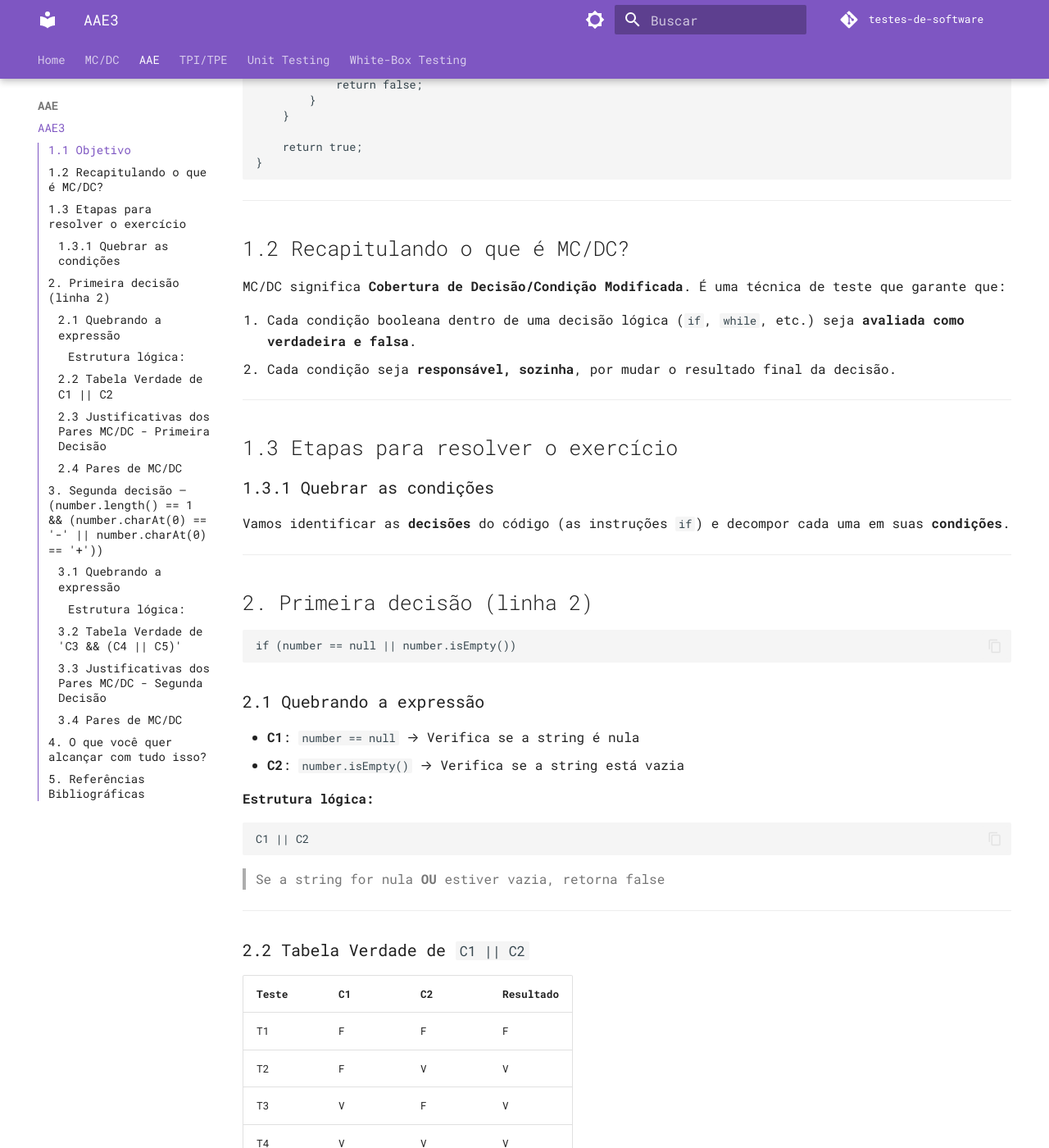
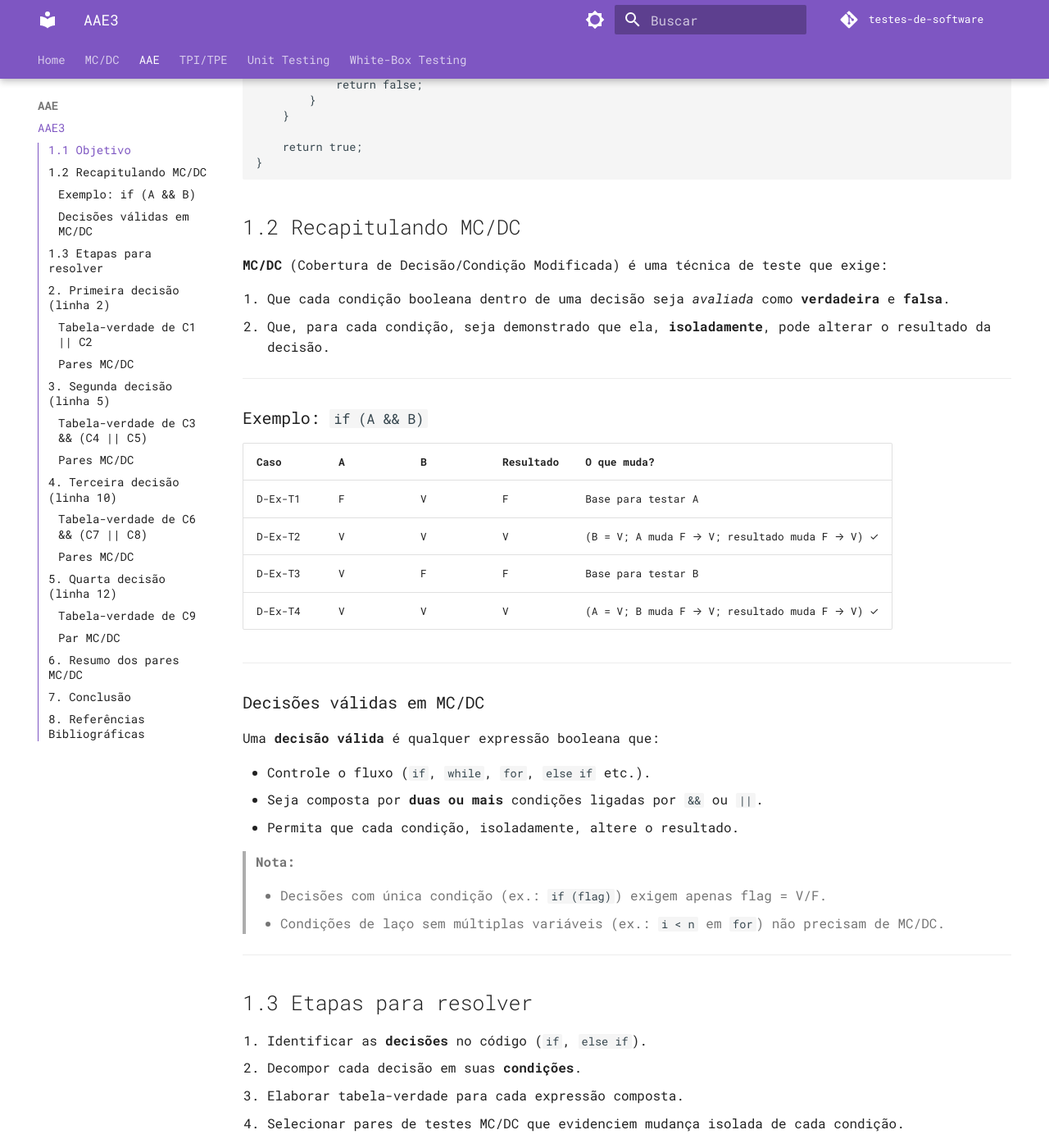
Before and after one commit to arthurrochamoreira/Testes-de-Software, an MkDocs documentation site: the page built from docs/aae3/aae3.md, in a window 1280 px wide and 1400 px high, scrolled down 548 px. Shown: the whole window at 82% size. Built offline with MkDocs 1.6.1 and Material for MkDocs 9.7.7, drawn with Linux system fonts in a browser that asks for light colours; comment, search, counter and statistics services are not loaded; some of the changed text lies outside the part shown.

Commit message:
update aae3

````diff
--- a/docs/aae3/aae3.md
+++ b/docs/aae3/aae3.md
@@ -27,142 +27,176 @@
     return true;
 }
 ```
----
 
-## 1.2 Recapitulando o que é MC/DC?
+## 1.2 Recapitulando MC/DC
 
-MC/DC significa **Cobertura de Decisão/Condição Modificada**. É uma técnica de teste que garante que:
+**MC/DC** (Cobertura de Decisão/Condição Modificada) é uma técnica de teste que exige:
 
-1. Cada condição booleana dentro de uma decisão lógica (`if`, `while`, etc.) seja **avaliada como verdadeira e falsa**.
-2. Cada condição seja **responsável, sozinha**, por mudar o resultado final da decisão.
+1. Que cada condição booleana dentro de uma decisão seja *avaliada* como **verdadeira** e **falsa**.
+2. Que, para cada condição, seja demonstrado que ela, **isoladamente**, pode alterar o resultado da decisão.
 
 ---
 
-## 1.3 Etapas para resolver o exercício
+### Exemplo: `if (A && B)`
 
-### 1.3.1 Quebrar as condições
+| Caso    | A | B | Resultado | O que muda?                                   |
+| ------- | - | - | --------- | --------------------------------------------- |
+| D-Ex-T1 | F | V | F         | Base para testar A                            |
+| D-Ex-T2 | V | V | V         | (B = V; A muda F → V; resultado muda F → V) ✓ |
+| D-Ex-T3 | V | F | F         | Base para testar B                            |
+| D-Ex-T4 | V | V | V         | (A = V; B muda F → V; resultado muda F → V) ✓ |
 
-Vamos identificar as **decisões** do código (as instruções `if`) e decompor cada uma em suas **condições**.
+---
+
+### Decisões válidas em MC/DC
+
+Uma **decisão válida** é qualquer expressão booleana que:
+
+* Controle o fluxo (`if`, `while`, `for`, `else if` etc.).
+* Seja composta por **duas ou mais** condições ligadas por `&&` ou `||`.
+* Permita que cada condição, isoladamente, altere o resultado.
+
+> **Nota:**
+>
+> * Decisões com única condição (ex.: `if (flag)`) exigem apenas flag = V/F.
+> * Condições de laço sem múltiplas variáveis (ex.: `i < n` em `for`) não precisam de MC/DC.
+
+---
+
+## 1.3 Etapas para resolver
+
+1. Identificar as **decisões** no código (`if`, `else if`).
+2. Decompor cada decisão em suas **condições**.
+3. Elaborar tabela-verdade para cada expressão composta.
+4. Selecionar pares de testes MC/DC que evidenciem mudança isolada de cada condição.
 
 ---
 
 ## 2. Primeira decisão (linha 2)
 
 ```java
-if (number == null || number.isEmpty())
+if (number == null || number.isEmpty()) {
+    return false;
+}
 ```
 
-### 2.1 Quebrando a expressão
+* **C1**: `number == null`
+* **C2**: `number.isEmpty()`
 
-- **C1**: `number == null` → Verifica se a string é nula
-- **C2**: `number.isEmpty()` → Verifica se a string está vazia
+#### Tabela-verdade de `C1 || C2`
 
-#### Estrutura lógica:
+| Caso  | C1 | C2 | Resultado |
+| ----- | -- | -- | --------- |
+| D1-T1 | F  | F  | F         |
+| D1-T2 | F  | V  | V         |
+| D1-T3 | V  | F  | V         |
+| D1-T4 | V  | V  | V         |
 
-```java
-C1 || C2
-```
-> Se a string for nula **OU** estiver vazia, retorna false
+#### Pares MC/DC
+
+* **C1**: (C2 = F; C1 muda F → V; resultado muda F → V) — D1-T1 vs D1-T3
+* **C2**: (C1 = F; C2 muda F → V; resultado muda F → V) — D1-T1 vs D1-T2
 
 ---
 
-### 2.2 Tabela Verdade de `C1 || C2`
+## 3. Segunda decisão (linha 5)
 
-| Teste | C1 | C2 | Resultado |
-|-------|----|----|-----------|
-| T1    | F  | F  | F         |
-| T2    | F  | V  | V         |
-| T3    | V  | F  | V         |
-| T4    | V  | V  | V         |
+```java
+if (number.length() == 1 && (number.charAt(0) == '-' || number.charAt(0) == '+')) {
+    return false;
+}
+```
 
-### 2.3 Justificativas dos Pares MC/DC - Primeira Decisão
+* **C3**: `number.length() == 1`
+* **C4**: `number.charAt(0) == '-'`
+* **C5**: `number.charAt(0) == '+'`
 
-**Par C1: T1 vs T3**
+#### Tabela-verdade de `C3 && (C4 || C5)`
 
-- C2 está **F** nas duas linhas.
-- C1 muda de **F → V**.
-- Resultado muda de **F → V**.
-- Isso prova que **C1 sozinha** pode mudar o resultado → cobre independência de **C1**.
+| Caso  | C3 | C4 | C5 | Resultado |
+| ----- | -- | -- | -- | --------- |
+| D2-T1 | V  | V  | F  | V         |
+| D2-T2 | V  | F  | V  | V         |
+| D2-T3 | V  | F  | F  | F         |
+| D2-T4 | F  | –  | –  | F         |
 
-**Par C2: T1 vs T2**
+#### Pares MC/DC
 
-- C1 está **F** nas duas linhas.
-- C2 muda de **F → V**.
-- Resultado muda de **F → V**.
-- Isso prova que **C2 sozinha** pode mudar o resultado → cobre independência de **C2**.
+* **C3**: (C4 = V; C5 = F; C3 muda V → F; resultado muda V → F) — D2-T1 vs D2-T4
+* **C4**: (C3 = V; C5 = F; C4 muda V → F; resultado muda V → F) — D2-T1 vs D2-T3
+* **C5**: (C3 = V; C4 = F; C5 muda V → F; resultado muda V → F) — D2-T2 vs D2-T3
 
 ---
 
-### 2.4 Pares de MC/DC
-
-- **C1**: T1 vs T3
-- **C2**: T1 vs T2
-
-## 3. Segunda decisão — `(number.length() == 1 && (number.charAt(0) == '-' || number.charAt(0) == '+'))`
-
-### 3.1 Quebrando a expressão
-
-- **C3**: `number.length() == 1` → A string tem apenas 1 caractere
-- **C4**: `number.charAt(0) == '-'` → O caractere é ‘-’
-- **C5**: `number.charAt(0) == '+'` → O caractere é ‘+’
-
-#### Estrutura lógica:
+## 4. Terceira decisão (linha 10)
 
 ```java
-C3 && (C4 || C5)
+if (i == 0 && (c == '-' || c == '+')) {
+    continue;
+}
 ```
-> Se a string tem 1 caractere **E** esse caractere é '+' **OU** '-', retorna false
+
+* **C6**: `i == 0`
+* **C7**: `c == '-'`
+* **C8**: `c == '+'`
+
+#### Tabela-verdade de `C6 && (C7 || C8)`
+
+| Caso  | C6 | C7 | C8 | Resultado |
+| ----- | -- | -- | -- | --------- |
+| D3-T1 | F  | –  | –  | F         |
+| D3-T2 | V  | V  | F  | V         |
+| D3-T3 | V  | F  | V  | V         |
+| D3-T4 | V  | F  | F  | F         |
+
+#### Pares MC/DC
+
+* **C6**: (C7 = V; C8 = F; C6 muda F → V; resultado muda F → V) — D3-T1 vs D3-T2
+* **C7**: (C6 = V; C8 = F; C7 muda V → F; resultado muda V → F) — D3-T2 vs D3-T4
+* **C8**: (C6 = V; C7 = F; C8 muda V → F; resultado muda V → F) — D3-T3 vs D3-T4
 
 ---
 
-### 3.2 Tabela Verdade de 'C3 && (C4 || C5)'
+## 5. Quarta decisão (linha 12)
 
-| Teste | C3 (`len == 1`) | C4 (`== '-'`) | C5 (`== '+'`) | Resultado |
-| ----- | --------------- | ------------- | ------------- | --------- |
-| T5    | V               | V             | F             | V         |
-| T6    | V               | F             | V             | V         |
-| T7    | V               | F             | F             | F         |
-| T8    | F               | V             | F             | F         |
+```java
+else if (!Character.isDigit(c)) {
+    return false;
+}
+```
+
+* **C9**: `!Character.isDigit(c)`
+
+#### Tabela-verdade de `C9`
+
+| Caso  | isDigit(c) | C9 | Resultado |
+| ----- | ---------- | -- | --------- |
+| D4-T1 | V          | F  | F         |
+| D4-T2 | F          | V  | V         |
+
+#### Par MC/DC
+
+* **C9**: (isDigit = V; C9 muda F → V; resultado muda F → V) — D4-T1 vs D4-T2
 
 ---
 
-### 3.3 Justificativas dos Pares MC/DC - Segunda Decisão
+## 6. Resumo dos pares MC/DC
 
-**Par C3: T5 vs T8**
-
-* C4 = V e C5 = F nas duas linhas.
-* C3 muda de **V → F**.
-* Resultado muda de **V → F**.
-* Isso prova que **C3 sozinha** pode mudar o resultado → cobre independência de **C3**.
-
-**Par C4: T5 vs T7**
-
-* C3 = V e C5 = F nas duas linhas.
-* C4 muda de **V → F**.
-* Resultado muda de **V → F**.
-* Isso prova que **C4 sozinha** pode mudar o resultado → cobre independência de **C4**.
-
-**Par C5: T6 vs T7**
-
-* C3 = V e C4 = F nas duas linhas.
-* C5 muda de **V → F**.
-* Resultado muda de **V → F**.
-* Isso prova que **C5 sozinha** pode mudar o resultado → cobre independência de **C5**.
+* **Decisão 1** (C1, C2): D1-T1 vs D1-T3; D1-T1 vs D1-T2
+* **Decisão 2** (C3, C4, C5): D2-T1 vs D2-T4; D2-T1 vs D2-T3; D2-T2 vs D2-T3
+* **Decisão 3** (C6, C7, C8): D3-T1 vs D3-T2; D3-T2 vs D3-T4; D3-T3 vs D3-T4
+* **Decisão 4** (C9): D4-T1 vs D4-T2
 
 ---
 
-### 3.4 Pares de MC/DC
+## 7. Conclusão
 
-* **C3**: T5 vs T8
-* **C4**: T5 vs T7
-* **C5**: T6 vs T7
-
-## 4. O que você quer alcançar com tudo isso?
-
-Garantir que **todas as condições do código são testadas de forma independente**, provando que **cada pedacinho da lógica influencia o resultado final**. Isso dá segurança de que o código está funcionando corretamente e que você não deixou passar nenhum caminho lógico importante.
+Com o conjunto de 14 casos de teste (D1-T1 a D1-T4, D2-T1 a D2-T4, D3-T1 a D3-T4 e D4-T1 e D4-T2), cada condição C1–C9 foi avaliada como verdadeira e falsa e demonstrou, isoladamente, sua capacidade de alterar o resultado da decisão. Assim, alcançamos 100% de cobertura segundo o critério **MC/DC** para o método `isNumber`.
 
 ---
 
-## 5. Referências Bibliográficas
+## 8. Referências Bibliográficas
 
 1. Myers, G. J., Sandler, C., & Badgett, T. (2011). *The Art of Software Testing* (3rd ed.). Wiley. pp. 46–48.
+2. RTCA/DO-178C. (2011). *Software Considerations in Airborne Systems and Equipment Certification*. RTCA.
+3. ISO/IEC/IEEE 29119. (2013). *Software and Systems Engineering — Software Testing*. ISO/IEC/IEEE.
````
